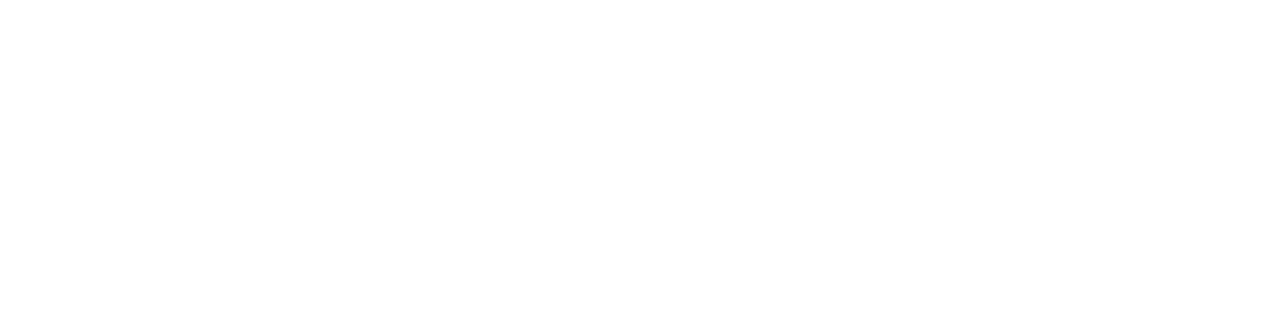
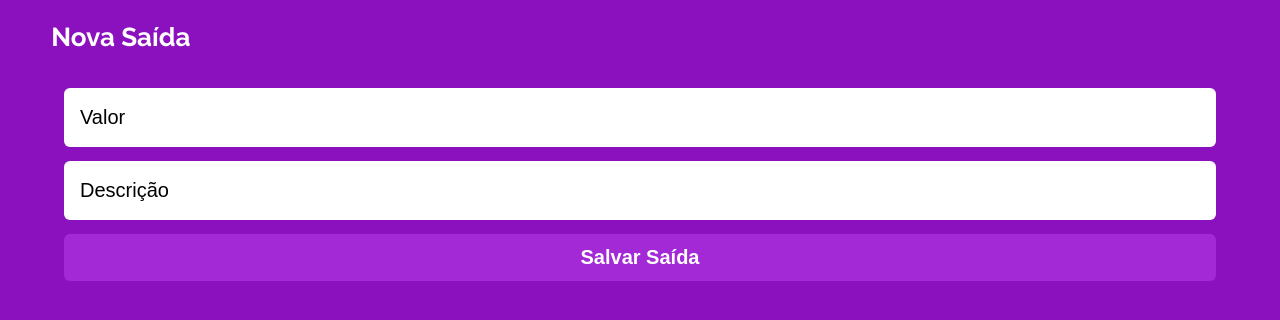
Before and after one commit to Gustavo-de-Brito/my-wallet-front, a React (Create React App) app: page /new-exit in a window 1280 px wide. Before the commit this address had no page. Shown: the top 320 px of the page. Built offline with nearby package versions, Linux system fonts and the light colour scheme; a web font is replaced by a local one.

Commit message:
feat: cria layout da rota /new-exit

```diff
--- a/src/components/App.js
+++ b/src/components/App.js
@@ -6,6 +6,7 @@
 import SignupView from "./Signup/SignupView";
 import HomeView from "./Home/HomeView";
 import NewEntrace from "./NewEntrace/NewEntrace";
+import NewExit from "./NewExit/NewExit";
 
 function App() {
   const [ token, setToken ] = useState("");
@@ -19,6 +20,7 @@
           <Route path="/sign-up" element={ <SignupView /> } />
           <Route path="/home" element={ <HomeView /> } />
           <Route path="/new-entrace" element={ <NewEntrace /> } />
+          <Route path="/new-exit" element={ <NewExit /> } />
         </Routes>
       </BrowserRouter>
     </TokenContext.Provider>
--- a/src/components/Home/HomeView.js
+++ b/src/components/Home/HomeView.js
@@ -48,7 +48,7 @@
               Nova Entrada
             </DefaultButton>
           </Link>
-          <Link to="/new-entrace">
+          <Link to="/new-exit">
             <DefaultButton>
               <IoMdRemoveCircleOutline style={{fontSize: "26px", marginBottom: "30px"}} />
               Nova Saída
--- a/src/components/Login/LoginView.js
+++ b/src/components/Login/LoginView.js
@@ -5,7 +5,7 @@
 // Generic components style
 import Brand from "../Shared/Brand";
 import MainContainer from "../Shared/GenericStyles/MainContainerStyle";
-import EntraceForm from "../Shared/GenericStyles/EntraceFormStyle";
+import DefaultForm from "../Shared/GenericStyles/DefaultFormStyle";
 import DefaultButton from "../Shared/GenericStyles/DefaultButtonStyle";
 
 function LoginView() {
@@ -37,11 +37,11 @@
   return (
     <MainContainer>
       <Brand />
-      <EntraceForm onSubmit={ getUserData }>
+      <DefaultForm onSubmit={ getUserData }>
         <input type="email" value={ userEmail } onChange={ e => setUserEmail(e.target.value) } placeholder="Email" required/>
         <input type="password" value={ userPassword } onChange={ e=> setUserPassword(e.target.value) } placeholder="Senha" required/>
         <DefaultButton type="submit">Entrar</DefaultButton>
-      </EntraceForm>
+      </DefaultForm>
       <Link to="/sign-up">Primeira vez? Cadastre-se!</Link>
     </MainContainer>
   );
--- a/src/components/NewEntrace/NewEntrace.js
+++ b/src/components/NewExit/NewExit.js
@@ -1,10 +1,10 @@
 import styled from "styled-components";
 import { useState } from "react";
 import MainContainer from "../Shared/GenericStyles/MainContainerStyle";
-import EntraceForm from "../Shared/GenericStyles/EntraceFormStyle";
+import DefaultForm from "../Shared/GenericStyles/DefaultFormStyle";
 import DefaultButton from "../Shared/GenericStyles/DefaultButtonStyle";
 
-function NewEntrace() {
+function NewExit() {
   const [ value, setValue ] = useState("");
   const [ description, setDescription ] = useState("");
 
@@ -16,13 +16,13 @@
     <MainContainer>
       <ViewContent>
         <Header>
-          <h2>Nova Entrada</h2>
+          <h2>Nova Saída</h2>
         </Header>
-        <EntraceForm onSubmit={ getTransaction } >
+        <DefaultForm onSubmit={ getTransaction } >
           <input value={ value } onChange={ e => setValue(e.target.value) } type="text" placeholder="Valor" required />
           <input value={ description } onChange={ e => setDescription(e.target.value) }  type="text" placeholder="Descrição" required />
-          <DefaultButton type="submit">Salvar entrada</DefaultButton>
-        </EntraceForm>
+          <DefaultButton type="submit">Salvar Saída</DefaultButton>
+        </DefaultForm>
       </ViewContent>
     </MainContainer>
   );
@@ -44,4 +44,4 @@
   color: #FFFFFF;
 `;
 
-export default NewEntrace;
+export default NewExit;
--- a/src/components/Shared/GenericStyles/EntraceFormStyle.js
+++ b/src/components/Shared/GenericStyles/DefaultFormStyle.js
@@ -1,6 +1,6 @@
 import styled from "styled-components";
 
-const EntraceForm = styled.form`
+const DefaultForm = styled.form`
   display: flex;
   flex-direction: column;
   align-items: center;
@@ -21,4 +21,4 @@
   }
 `;
 
-export default EntraceForm;
+export default DefaultForm;
--- a/src/components/Signup/SignupView.js
+++ b/src/components/Signup/SignupView.js
@@ -4,7 +4,7 @@
 // Generic components style
 import Brand from "../Shared/Brand";
 import MainContainer from "../Shared/GenericStyles/MainContainerStyle";
-import EntraceForm from "../Shared/GenericStyles/EntraceFormStyle";
+import DefaultForm from "../Shared/GenericStyles/DefaultFormStyle";
 import DefaultButton from "../Shared/GenericStyles/DefaultButtonStyle";
 
 function SignupView() {
@@ -40,13 +40,13 @@
   return (
     <MainContainer>
       <Brand />
-      <EntraceForm onSubmit={ getUserData }>
+      <DefaultForm onSubmit={ getUserData }>
         <input type="text" value={ userName } onChange={ e => setUserName(e.target.value) } placeholder="Nome" required />
         <input type="email" value={ userEmail } onChange={ e => setUserEmail(e.target.value) } placeholder="Email" required />
         <input type="password" value={ userPassword } onChange={ e => setUserPassword(e.target.value) } placeholder="Senha" required />
         <input type="password" value={ confirmPassword } onChange={ e => setconfirmPassword(e.target.value) } placeholder="Confirme a senha" required />
         <DefaultButton type="submit">Cadastrar</DefaultButton>
-      </EntraceForm>
+      </DefaultForm>
       <Link to="/">Já tem uma conta? Entre agora!</Link>
     </MainContainer>
   );
```
